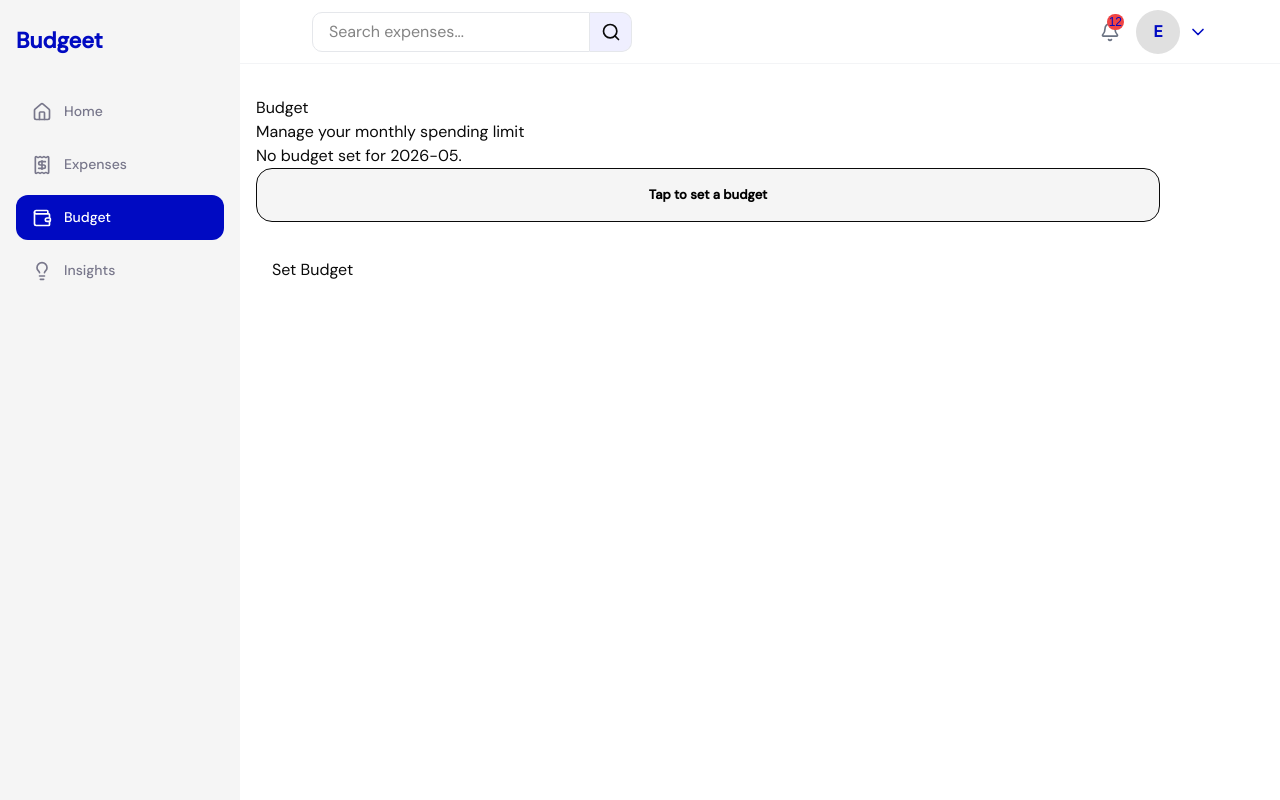
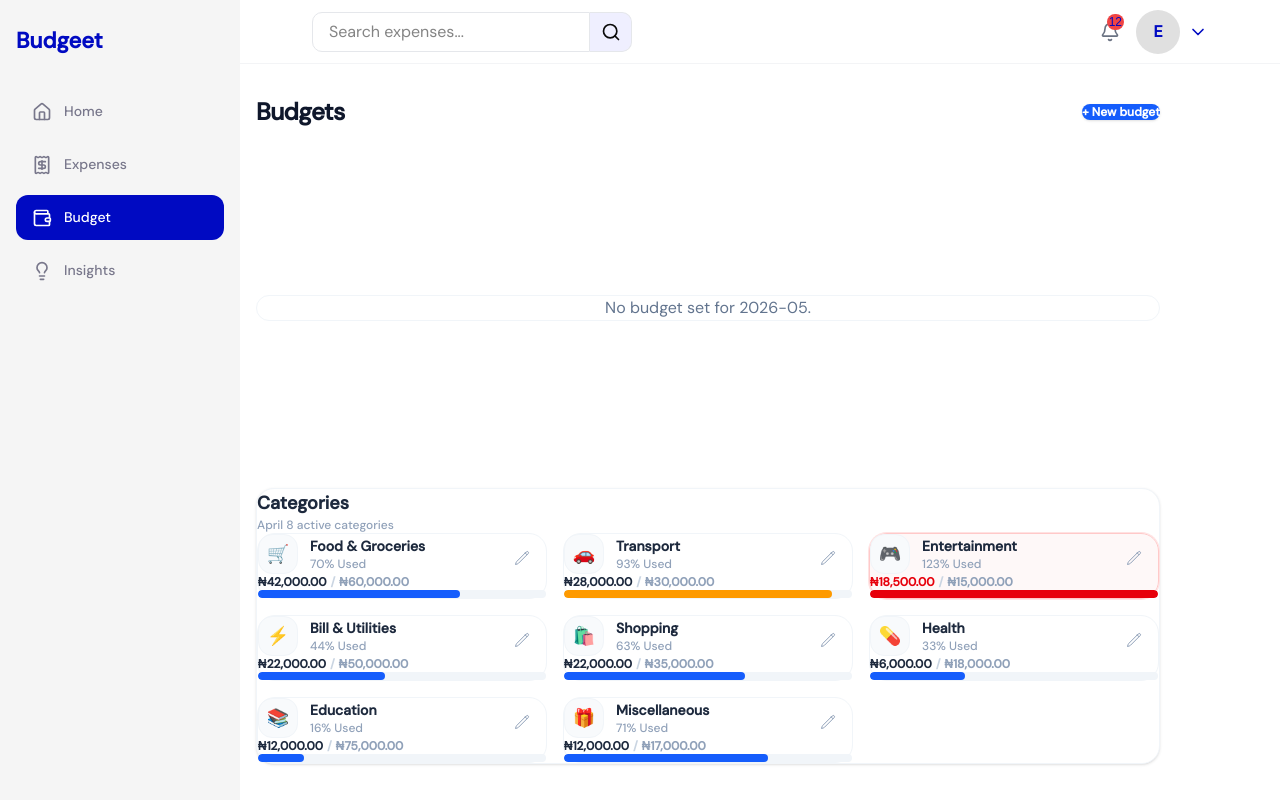
Before and after one commit to CAYA-HQ/Budgeet, a React app in the folder frontend/: page /dashboard/budget in a window 1280 px wide. Built offline with nearby package versions, Linux system fonts and the light colour scheme; no server answers; the HTML template or start-up script is replaced by a standard one.

Commit message:
Feature: Added budget page

```diff
--- a/frontend/src/components/BudgetSetup.jsx
+++ b/frontend/src/components/BudgetSetup.jsx
@@ -64,7 +64,7 @@ function BudgetSetup({ onClose }) {
             />
           </div>
 
-          <button type="submit" className="sheet-submit-btn" disabled={loading}>
+          <button type="submit" className="sheet-submit-btn bg-[var(--budgeet-primary)] text-white px-2 py-1 rounded-lg" disabled={loading}>
             {loading ? "Saving…" : budget ? "Update Budget" : "Set Budget"}
           </button>
         </form>
--- /dev/null
+++ b/frontend/src/components/CategoryBudgetCard.jsx
@@ -0,0 +1,57 @@
+import React from 'react';
+import { formatNaira } from '../lib/utils';
+
+export default function CategoryBudgetCard({ category, onEdit }) {
+  const { name, icon, spent, total, color = "bg-blue-600" } = category;
+  const percentage = total > 0 ? Math.round((spent / total) * 100) : 0;
+  const isOverBudget = spent > total;
+
+  return (
+    <div className={`p-5 rounded-2xl border transition-all relative ${
+      isOverBudget
+        ? 'bg-red-50/50 border-red-200 ring-1 ring-red-100'
+        : 'bg-white border-slate-100 hover:border-slate-200'
+    }`}>
+      {/* Edit Trigger Pen */}
+      <button
+        onClick={onEdit}
+        className="absolute top-4 right-4 text-slate-400 hover:text-slate-600"
+        aria-label="Edit itemized category allocation"
+      >
+        <svg xmlns="http://www.w3.org/2000/svg" fill="none" viewBox="0 0 24 24" strokeWidth={1.5} stroke="currentColor" className="w-4 h-4">
+          <path strokeLinecap="round" strokeLinejoin="round" d="m16.862 4.487 1.687-1.688a1.875 1.875 0 1 1 2.652 2.652L6.832 19.82a4.5 4.5 0 0 1-1.897 1.13l-2.685.8.8-2.685a4.5 4.5 0 0 1 1.13-1.897L16.863 4.487Zm0 0L19.5 7.125" />
+        </svg>
+      </button>
+
+      {/* Meta Layout Header */}
+      <div className="flex items-center gap-3 mb-4">
+        <div className="w-10 h-10 rounded-xl bg-slate-50 flex items-center justify-center text-lg border border-slate-100">
+          {icon}
+        </div>
+        <div>
+          <h4 className="font-semibold text-slate-800 text-sm">{name}</h4>
+          <p className="text-xs text-slate-400 font-medium">{percentage}% Used</p>
+        </div>
+      </div>
+
+      {/* Numerical Data Rows */}
+      <div className="flex items-baseline gap-1 mb-3 text-xs font-semibold">
+        <span className={isOverBudget ? 'text-red-600' : 'text-slate-800'}>
+          {formatNaira(spent)}
+        </span>
+        <span className="text-slate-300">/</span>
+        <span className="text-slate-400">
+          {formatNaira(total)}
+        </span>
+      </div>
+
+      {/* Dynamic Cap Bar Slider */}
+      <div className="w-full bg-slate-100 h-2 rounded-full overflow-hidden">
+        <div
+          className={`h-full rounded-full transition-all duration-500 ${isOverBudget ? 'bg-red-600' : color}`}
+          style={{ width: `${Math.min(percentage, 100)}%` }}
+        />
+      </div>
+    </div>
+  );
+}
--- a/frontend/src/components/layout/AuthLayout.jsx
+++ b/frontend/src/components/layout/AuthLayout.jsx
@@ -5,7 +5,7 @@ function AuthLayout() {
   return (
     <div className="auth-root">
       <div className="auth-left">
-        <a className="auth-logo" href="#">
+        <a className="auth-logo" href="/">
           <span className="logo-icon">B</span>
           <span className="logo-text">Budgeet</span>
         </a>
--- a/frontend/src/context/AuthContext.jsx
+++ b/frontend/src/context/AuthContext.jsx
@@ -1,11 +1,14 @@
 import { createContext, useContext, useState } from "react";
+import { useNavigate } from "react-router-dom";
 
 const AuthContext = createContext(null);
+
 
 const TOKEN_KEY = "budgeet_token";
 const USER_KEY  = "budgeet_user";
 
 export function AuthProvider({ children }) {
+  const navigate = useNavigate();
   const [user, setUser] = useState(() => {
     try {
       const raw = localStorage.getItem(USER_KEY);
@@ -30,6 +33,8 @@ export function AuthProvider({ children }) {
     localStorage.removeItem(TOKEN_KEY);
     localStorage.removeItem(USER_KEY);
     setUser(null);
+
+    navigate("/auth/signin");
   };
 
   const isAuthenticated = Boolean(user && localStorage.getItem(TOKEN_KEY));
--- a/frontend/src/features/budget/BudgetPage.jsx
+++ b/frontend/src/features/budget/BudgetPage.jsx
@@ -1,8 +1,10 @@
+
 import { useState, useEffect } from "react";
 import { Toaster, toast } from "react-hot-toast";
 import { useFinance } from "../../context/FinancialContext";
 import BudgetSetup from "../../components/BudgetSetup";
-import BudgetProgressBar from "../../components/BudgetProgressBar";
+// We can use individual Category cards for the new layout grid
+import CategoryBudgetCard from "../../components/CategoryBudgetCard";
 import BottomNav from "../../components/BottomNav";
 import AddExpense from "../../components/AddExpense";
 import AddIncome from "../../components/AddIncome";
@@ -21,16 +23,32 @@ function BudgetPage() {
   }, [fetchFinanceData]);
 
   const budgetAmount = budget?.amount ? Number(budget.amount) : null;
-  const percentUsed = budgetAmount ? Math.min(Math.round((totalSpent / budgetAmount) * 100), 100) : 0;
+
+  // Fallback category mock data matching the image if it doesn't exist in your context yet
+  const categoriesList = budget?.categories || [
+    { id: 1, name: "Food & Groceries", icon: "🛒", spent: 42000, total: 60000, color: "bg-blue-600" },
+    { id: 2, name: "Transport", icon: "🚗", spent: 28000, total: 30000, color: "bg-amber-500" },
+    { id: 3, name: "Entertainment", icon: "🎮", spent: 18500, total: 15000, color: "bg-red-600" },
+    { id: 4, name: "Bill & Utilities", icon: "⚡", spent: 22000, total: 50000, color: "bg-blue-600" },
+    { id: 5, name: "Shopping", icon: "🛍️", spent: 22000, total: 35000, color: "bg-blue-600" },
+    { id: 6, name: "Health", icon: "💊", spent: 6000, total: 18000, color: "bg-blue-600" },
+    { id: 7, name: "Education", icon: "📚", spent: 12000, total: 75000, color: "bg-blue-600" },
+    { id: 8, name: "Miscellaneous", icon: "🎁", spent: 12000, total: 17000, color: "bg-blue-600" },
+  ];
 
   return (
     <div className="app-layout">
       <Toaster position="top-center" toastOptions={{ duration: 2500 }} />
 
-      <div className="main-content">
-        <div className="page-header">
-          <h1>Budget</h1>
-          <p>Manage your monthly spending limit</p>
+      <div className="main-content px-6 py-8 max-w-7xl mx-auto space-y-8 w-full flex flex-col justify-between gap-4">
+        <div className="page-header flex justify-between items-center">
+          <h1 className="text-2xl font-bold text-slate-900 tracking-tight">Budgets</h1>
+          <button
+                  className="bg-blue-600 hover:bg-blue-700 text-white font-semibold text-xs px-4 py-2 rounded-xl transition-colors shadow-sm"
+                  onClick={() => setShowBudgetSetup(true)}
+                >
+                  + New budget
+                </button>
         </div>
 
         {loadingFinance ? (
@@ -38,47 +56,57 @@ function BudgetPage() {
         ) : (
           <>
             {budgetAmount ? (
-              <div className="budget-summary-cards">
-                <div className="budget-stat-card">
-                  <span className="budget-stat-label">Monthly Budget</span>
-                  <span className="budget-stat-value">{formatNaira(budgetAmount)}</span>
-                </div>
-                <div className="budget-stat-card spent">
-                  <span className="budget-stat-label">Total Spent</span>
-                  <span className="budget-stat-value">{formatNaira(totalSpent)}</span>
-                </div>
-                <div className={`budget-stat-card ${remaining < 0 ? "over" : "remaining"}`}>
-                  <span className="budget-stat-label">
-                    {remaining < 0 ? "Over Budget" : "Remaining"}
-                  </span>
-                  <span className="budget-stat-value">
-                    {formatNaira(Math.abs(remaining))}
+              /* Top summary row matching Figma cards layout */
+              <div className="grid grid-cols-1 md:grid-cols-3 gap-6">
+                <div className="bg-white p-6 rounded-2xl border border-slate-100 shadow-sm flex flex-col gap-4">
+                  <span className="text-sm font-semibold text-slate-500">Total Budget</span>
+                  <span className="text-2xl font-bold tracking-tight text-slate-900">
+                    {formatNaira(budgetAmount)}
                   </span>
                 </div>
-                <div className="budget-stat-card usage">
-                  <span className="budget-stat-label">Budget Used</span>
-                  <span className="budget-stat-value">{percentUsed}%</span>
+
+                <div className="bg-white p-6 rounded-2xl border border-slate-100 shadow-sm flex flex-col gap-4">
+                  <span className="text-sm font-semibold text-slate-500">Spent</span>
+                  <span className="text-2xl font-bold tracking-tight text-red-600">
+                    {formatNaira(totalSpent)}
+                  </span>
+                </div>
+
+                <div className="bg-white p-6 rounded-2xl border border-slate-100 shadow-sm flex flex-col gap-4">
+                  <span className="text-sm font-semibold text-slate-500">Remaining</span>
+                  <span className="text-2xl font-bold tracking-tight text-green-600">
+                    {formatNaira(remaining)}
+                  </span>
                 </div>
               </div>
             ) : (
-              <div className="empty-budget">
-                <p>No budget set for {budget?.month || currentMonth()}.</p>
+              <div className="bg-white p-6 rounded-2xl border border-slate-100 text-center">
+                <p className="text-slate-500">No budget set for {budget?.month || currentMonth()}.</p>
               </div>
             )}
 
-            <BudgetProgressBar
-              spent={totalSpent}
-              total={budgetAmount}
-              onTap={() => setShowBudgetSetup(true)}
-            />
+            {/* Categories Canvas Section */}
+            <div className="bg-white rounded-2xl border border-slate-100 shadow-sm p-6 space-y-6">
+              <div className="flex justify-between items-center">
+                <div>
+                  <h2 className="text-lg font-bold text-slate-800">Categories</h2>
+                  <p className="text-xs text-slate-400 font-medium mt-0.5">April 8 active categories</p>
+                </div>
 
-            <button
-              className="sheet-submit-btn"
-              style={{ margin: "1rem" }}
-              onClick={() => setShowBudgetSetup(true)}
-            >
-              {budgetAmount ? "Update Budget" : "Set Budget"}
-            </button>
+
+              </div>
+
+              {/* Grid Layout for components */}
+              <div className="grid grid-cols-1 sm:grid-cols-2 lg:grid-cols-3 gap-4">
+                {categoriesList.map((category) => (
+                  <CategoryBudgetCard
+                    key={category.id}
+                    category={category}
+                    onEdit={() => setShowBudgetSetup(true)}
+                  />
+                ))}
+              </div>
+            </div>
           </>
         )}
       </div>
--- a/frontend/src/styles/dashboard.css
+++ b/frontend/src/styles/dashboard.css
@@ -1,11 +1,11 @@
 /* ================================
    RESET & BASE
 ================================ */
-* {
-  margin: 0;
+/* * { */
+  /* margin: 0;
   padding: 0;
-  box-sizing: border-box;
-}
+  box-sizing: border-box; */
+/* } */
 
 /* ================================
    APP LAYOUT
@@ -19,7 +19,6 @@
 }
 
 .main-content {
-  flex: 1;
   padding-inline: 16px;
   padding-bottom: 100px;
   padding-top: 2rem;
@@ -512,7 +511,7 @@
 
   }
 .app-layout {
-  padding: 0;
+  /* padding: 0; */
 }
   .main-content {
     /* margin-left: 40px; */
```
Also changed, not shown: frontend/src/components/GreetingHeader.jsx (+11 -4 lines), frontend/src/components/ui/Header.jsx (+7 -1 lines).
